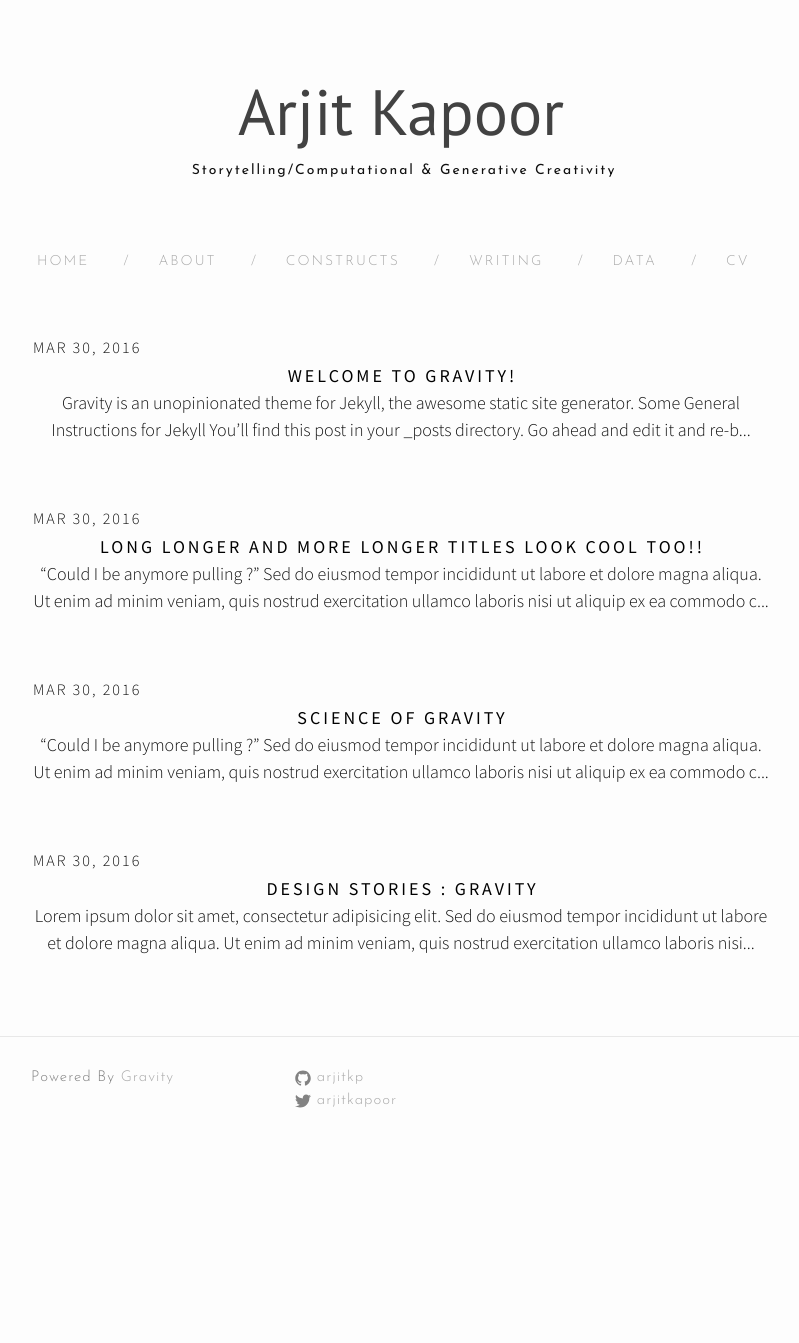
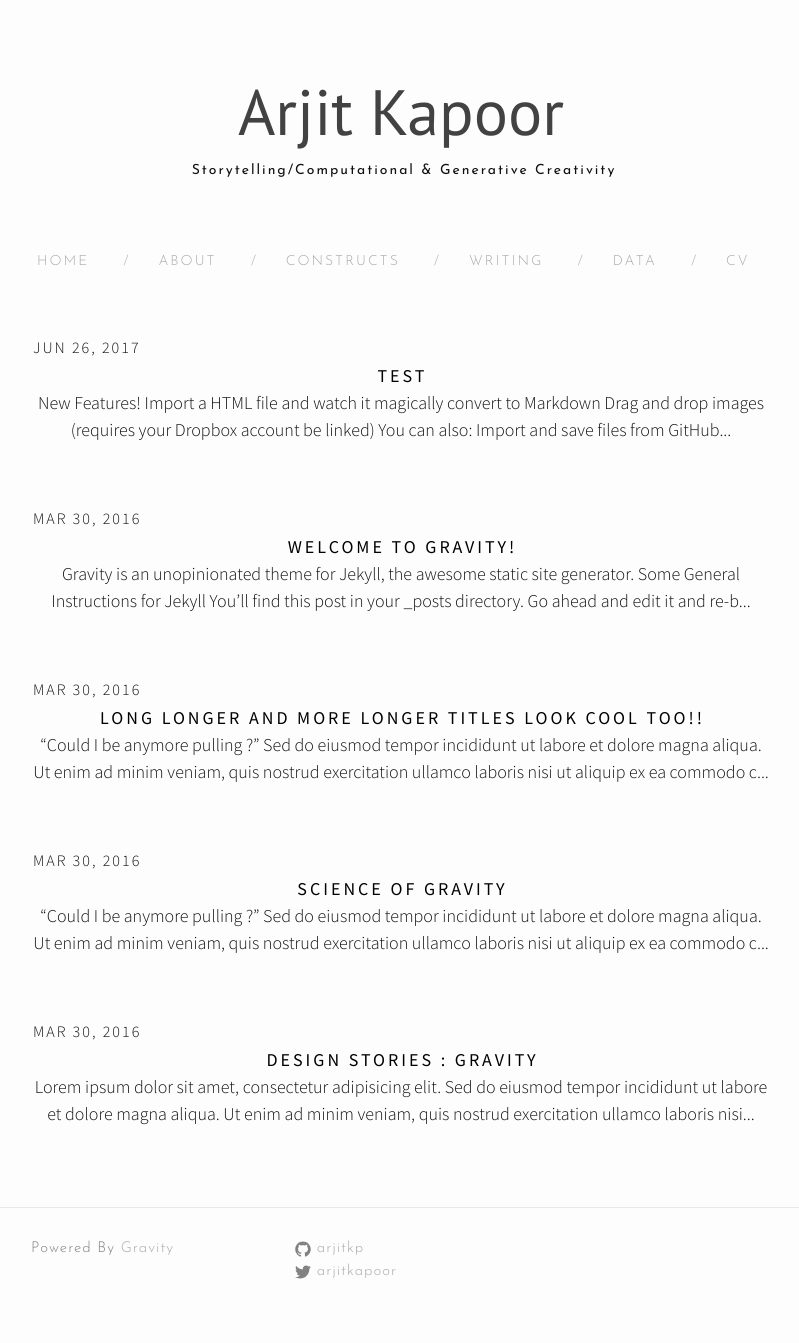
Before and after one commit to manuelvarzen/arjitkp.github.io, a Jekyll site: the page built from index.html, in a window 1280 px wide. Shown: the whole page, without its empty margins (239-1038 px from the left). Built offline with Jekyll 4.4.1, drawn with Linux system fonts in a browser that asks for light colours; nearby versions of some CDN libraries; the list of posts is cut into pages by our own code; a file with an impossible date is left out; before the commit the page ends 1172 px from its top, so only the background shows below that.

Commit message:
Update 2017-06-26-test.markdown

```diff
--- a/_posts/2017-06-26-test.markdown
+++ b/_posts/2017-06-26-test.markdown
@@ -1,7 +1,7 @@
 ---
 layout: post
 title:  "TEST"
-date:   Time Stamp
+date:   2017-06-26
 categories: ["Constructs"]
 author: "Arjit"
 ---
```
